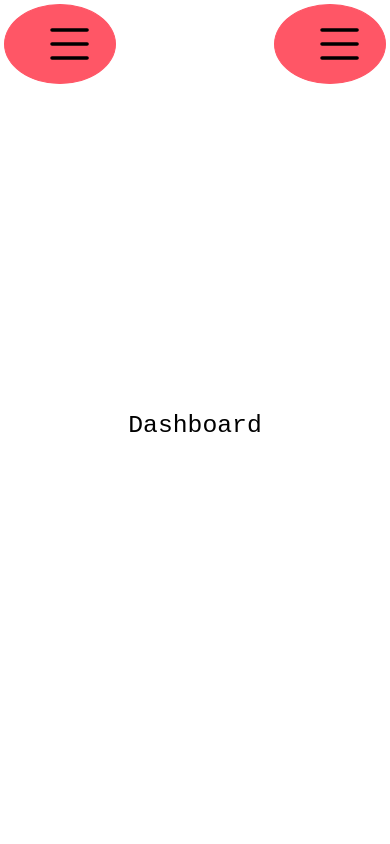
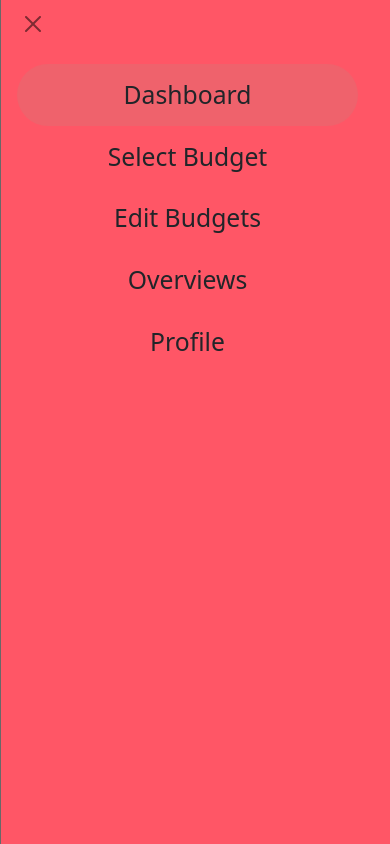
Before and after one commit to jordaneburton/budgeting-app, a React (Vite) app in the folder client/: page / in a window 390 px wide. Both pictures are taken after a click on the button 60 px from the left and 44 px from the top of the page. Built offline with nearby package versions, Linux system fonts and the light colour scheme.

Commit message:
made responsive navigation options

```diff
--- a/client/src/App.jsx
+++ b/client/src/App.jsx
@@ -13,8 +13,8 @@ function App() {
     return (
       <>
         <PageProvider>
-          <NavBar classList='d-none d-md-inline' />
-          <NavCanvas classList='d-md-none' />
+          <NavBar />
+          {/* <NavCanvas classList='d-md-none' /> */}
           <Outlet />
         </PageProvider>
       </>
--- a/client/src/components/NavBar.jsx
+++ b/client/src/components/NavBar.jsx
@@ -3,9 +3,9 @@ import { usePageContext } from '../utils/PageContext';
 import { Link } from 'react-router-dom';
 
 import Button from 'react-bootstrap/Button';
-// import Offcanvas from 'react-bootstrap/Offcanvas';
-// import Navbar from 'react-bootstrap/Navbar';
-// import Nav from 'react-bootstrap/Nav'
+import Offcanvas from 'react-bootstrap/Offcanvas';
+import Navbar from 'react-bootstrap/Navbar';
+import Nav from 'react-bootstrap/Nav'
 
 function NavBar() {
     const [show, setShow] = useState(false);
@@ -20,13 +20,69 @@ function NavBar() {
 
     return (
         <>
+            {/* Navigation for Mobile */}
             <Button variant="primary" onClick={handleShow}
-                className="position-fixed rounded-circle top-0 start-0 m-1 z-3"
-                style={{ width:"7rem", height: "5rem"}}>
-                <svg xmlns="http://www.w3.org/2000/svg" width="85%" height="85%" fillRule="inherit" className="bi bi-list ms-3" viewBox="0 0 16 16">
+                className="position-fixed rounded-circle top-0 start-0 m-1 z-3 d-md-none"
+                style={{ width:"7rem", height: "7rem"}}>
+                <svg xmlns="http://www.w3.org/2000/svg" width="85%" height="85%" fillRule="inherit" className="bi bi-list" viewBox="0 0 16 16">
                     <path fillRule="evenodd" d="M2.5 12a.5.5 0 0 1 .5-.5h10a.5.5 0 0 1 0 1H3a.5.5 0 0 1-.5-.5m0-4a.5.5 0 0 1 .5-.5h10a.5.5 0 0 1 0 1H3a.5.5 0 0 1-.5-.5m0-4a.5.5 0 0 1 .5-.5h10a.5.5 0 0 1 0 1H3a.5.5 0 0 1-.5-.5"/>
                 </svg>
             </Button>
+
+            {/* Navigation for Desktop/Tablet */}
+            <Button variant="primary" onClick={handleShow}
+                className="position-fixed rounded-circle top-0 end-0 m-1 z-3 d-none d-md-inline"
+                style={{ width:"5rem", height: "5rem"}}>
+                <svg xmlns="http://www.w3.org/2000/svg" width="85%" height="85%" fillRule="inherit" className="bi bi-list" viewBox="0 0 16 16">
+                    <path fillRule="evenodd" d="M2.5 12a.5.5 0 0 1 .5-.5h10a.5.5 0 0 1 0 1H3a.5.5 0 0 1-.5-.5m0-4a.5.5 0 0 1 .5-.5h10a.5.5 0 0 1 0 1H3a.5.5 0 0 1-.5-.5m0-4a.5.5 0 0 1 .5-.5h10a.5.5 0 0 1 0 1H3a.5.5 0 0 1-.5-.5"/>
+                </svg>
+            </Button>
+            <Navbar expand={'false'}>
+                <Navbar.Offcanvas show={show} onHide={handleClose}
+                    className="bg-primary"
+                    aria-labelledby={`offcanvasNavbarLabel-expand-${'false'}`}
+                    placement="end">
+                    <Offcanvas.Header closeButton></Offcanvas.Header>
+                    <Offcanvas.Body bg={'primary'}>
+                        <Nav className="justify-content-end text-center h2 flex-grow-1 pe-3">
+                            { (currentPage.title === "Dashboard")
+                                ? <Link to="/" className="nav-link py-3 rounded-pill"
+                                    style={{ backgroundColor: "#EF626C" }}
+                                    >Dashboard</Link>
+                                : <Link to="/" className="nav-link py-3 rounded-pill" href="Dashboard">Dashboard</Link>
+                            }
+
+                            { (currentPage.title === "Select")
+                                ? <Link to="Select" className="nav-link py-3 rounded-pill"
+                                    style={{ backgroundColor: "#EF626C" }}
+                                    >Select</Link>
+                                : <Link to="Select" className="nav-link py-3 rounded-pill" href="Select">Select Budget</Link>
+                            }
+
+                            { (currentPage.title === "Edit")
+                                ? <Link to="Edit" className="nav-link py-3 rounded-pill"
+                                    style={{ backgroundColor: "#EF626C" }}
+                                    >Edit Budgets</Link>
+                                : <Link to="Edit" className="nav-link py-3 rounded-pill" href="Edit">Edit Budgets</Link>
+                            }
+
+                            { (currentPage.title === "Overviews")
+                                ? <Link to="Overviews" className="nav-link py-3 rounded-pill"
+                                    style={{ backgroundColor: "#EF626C" }}
+                                    >Overviews</Link>
+                                : <Link to="Overviews" className="nav-link py-3 rounded-pill" href="Overviews">Overviews</Link>
+                            }
+
+                            { (currentPage.title === "Profile")
+                                ? <Link to="Profile" className="nav-link py-3 rounded-pill"
+                                    style={{ backgroundColor: "#EF626C" }}
+                                    >Profile</Link>
+                                : <Link to="Profile" className="nav-link py-3 rounded-pill" href="Profile">Profile</Link>
+                            }
+                        </Nav>
+                    </Offcanvas.Body>
+                </Navbar.Offcanvas>
+            </Navbar>
         </>
     )
 }
--- a/client/src/components/NavCanvas.jsx
+++ b/client/src/components/NavCanvas.jsx
@@ -21,8 +21,8 @@ function NavCanvas() {
     return (
         <>
             <Button variant="primary" onClick={handleShow}
-                className="position-fixed rounded-circle top-0 end-0 m-1 z-3"
-                style={{ width:"7rem", height: "5rem"}}>
+                className="position-fixed rounded-circle top-0 end-0 m-1 z-3 d-none d-md-inline"
+                style={{ width:"5rem", height: "5rem"}}>
                 <svg xmlns="http://www.w3.org/2000/svg" width="85%" height="85%" fillRule="inherit" className="bi bi-list ms-3" viewBox="0 0 16 16">
                     <path fillRule="evenodd" d="M2.5 12a.5.5 0 0 1 .5-.5h10a.5.5 0 0 1 0 1H3a.5.5 0 0 1-.5-.5m0-4a.5.5 0 0 1 .5-.5h10a.5.5 0 0 1 0 1H3a.5.5 0 0 1-.5-.5m0-4a.5.5 0 0 1 .5-.5h10a.5.5 0 0 1 0 1H3a.5.5 0 0 1-.5-.5"/>
                 </svg>
```
